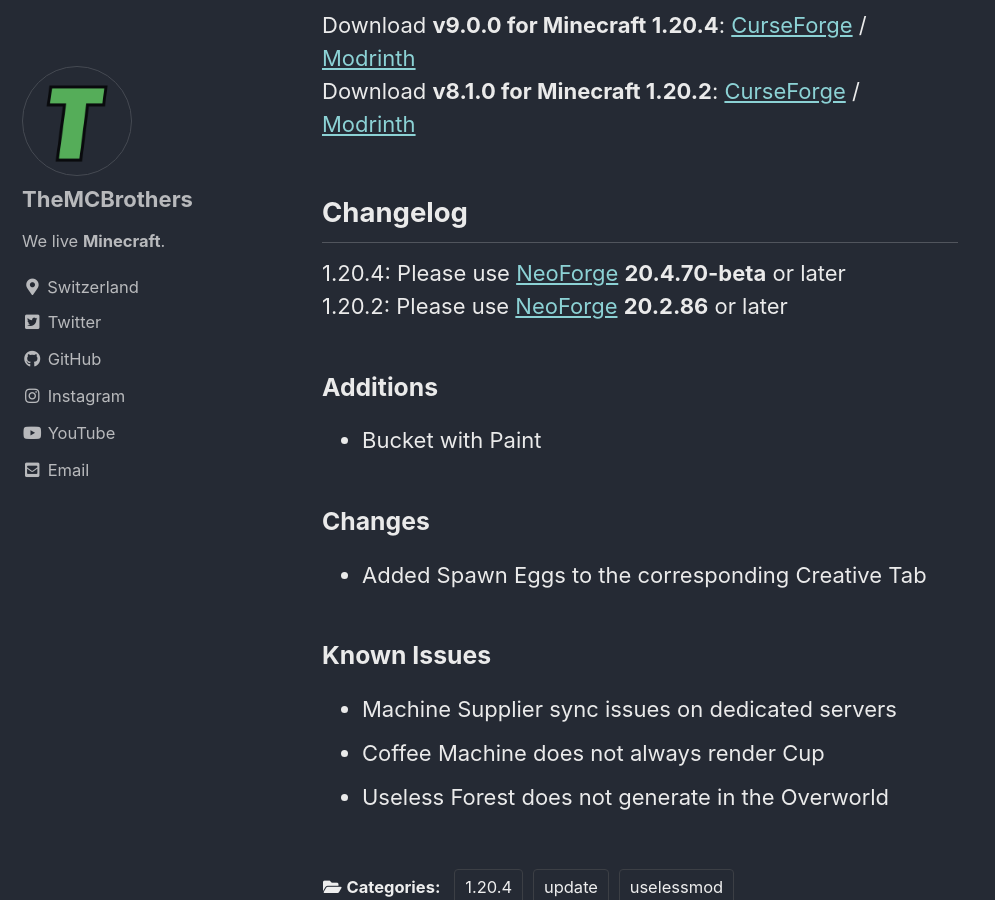
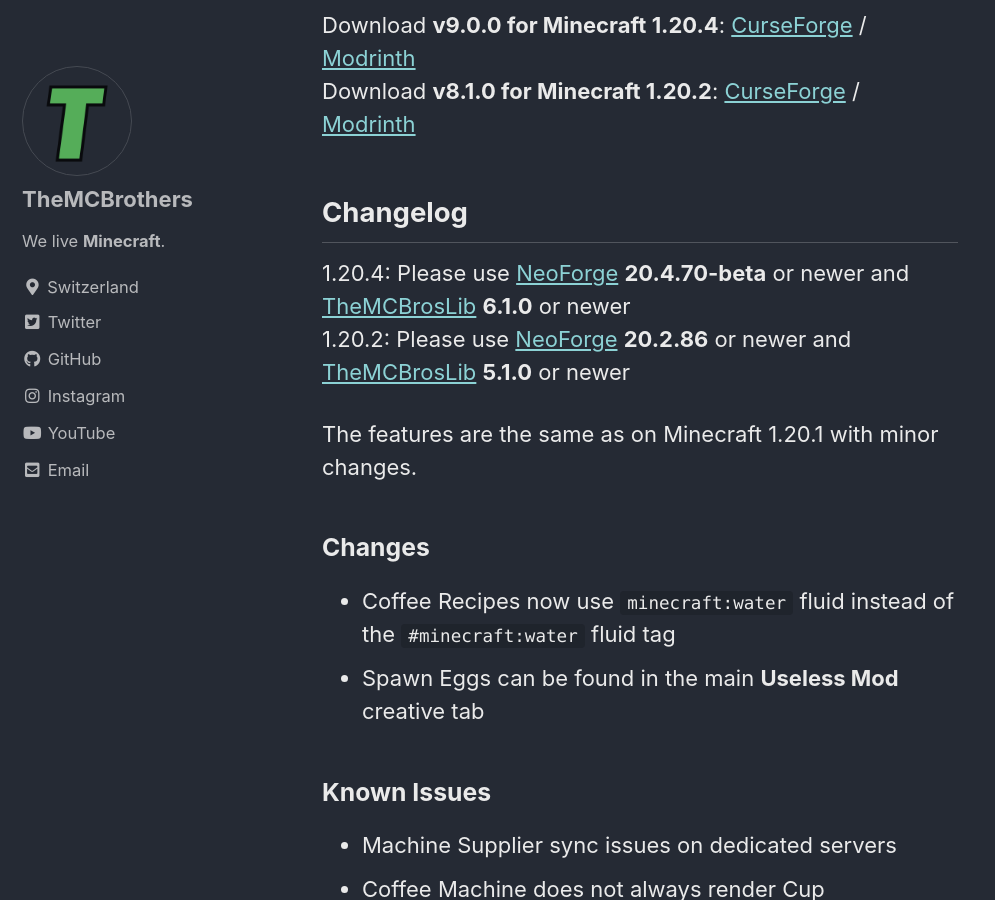
Before and after one commit to TheMCBrothers/themcbrothers.github.io, a Jekyll site: the page built from _posts_uselessmod/1.20.4/2024-01-09-useless-mod-update-9.0.0.md, in a window 1280 px wide and 900 px high, scrolled down 458 px. Shown: the whole window, without its empty margins (0-995 px from the left). Built offline with Jekyll 4.4.1, drawn with Linux system fonts in a browser that asks for light colours; cached includes are drawn as plain includes.

Commit message:
Update Useless Mod 9.0.0 post

```diff
--- a/_posts_uselessmod/1.20.4/2024-01-09-useless-mod-update-9.0.0.md
+++ b/_posts_uselessmod/1.20.4/2024-01-09-useless-mod-update-9.0.0.md
@@ -14,14 +14,14 @@
 
 ## Changelog
 
-1.20.4: Please use [NeoForge] **20.4.70-beta** or later
-1.20.2: Please use [NeoForge] **20.2.86** or later
+1.20.4: Please use [NeoForge] **20.4.70-beta** or newer and [TheMCBrosLib] **6.1.0** or newer
+1.20.2: Please use [NeoForge] **20.2.86** or newer and [TheMCBrosLib] **5.1.0** or newer
 
-### Additions
-- Bucket with Paint
+The features are the same as on Minecraft 1.20.1 with minor changes.
 
 ### Changes
-- Added Spawn Eggs to the corresponding Creative Tab
+- Coffee Recipes now use `minecraft:water` fluid instead of the `#minecraft:water` fluid tag
+- Spawn Eggs can be found in the main **Useless Mod** creative tab
 
 ### Known Issues
 - Machine Supplier sync issues on dedicated servers
@@ -29,3 +29,4 @@
 - Useless Forest does not generate in the Overworld
 
 [NeoForge]: https://neoforged.net
+[TheMCBrosLib]: https://go.themcbrothers.net/lib
```
